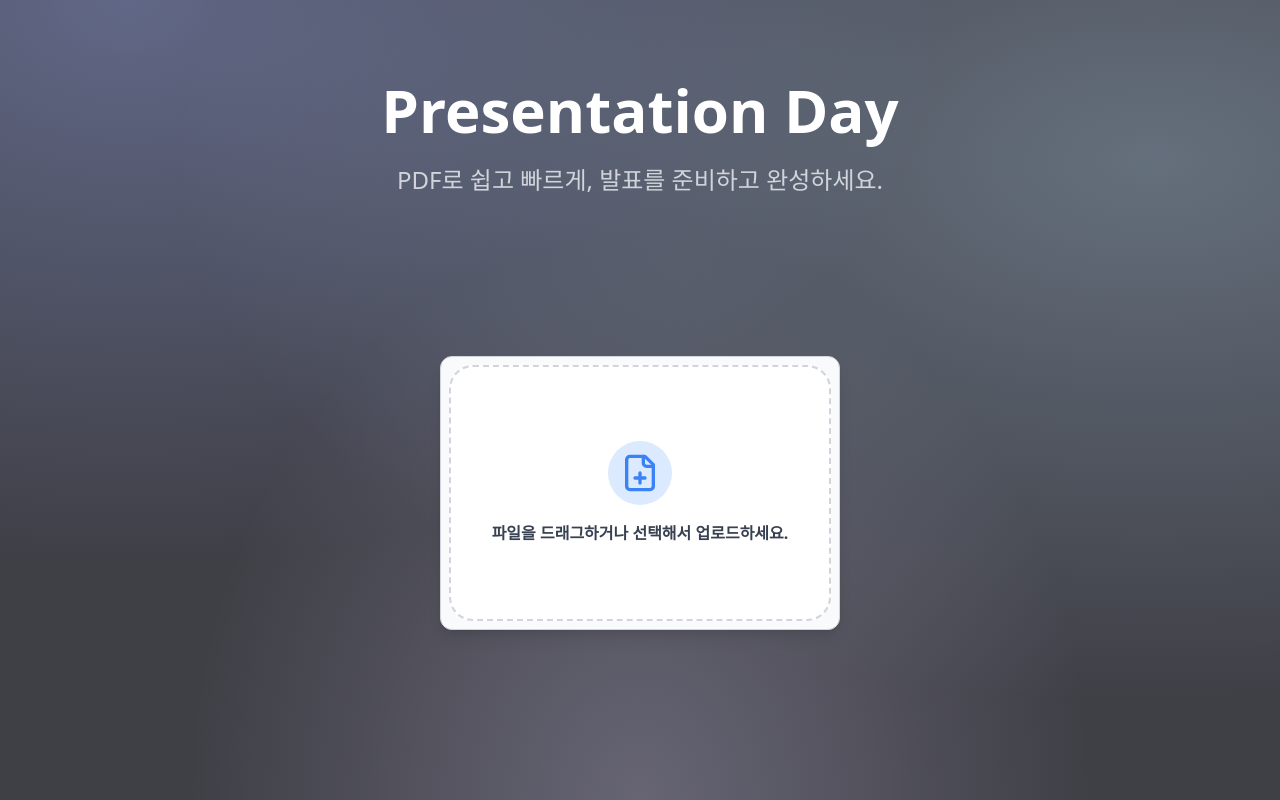
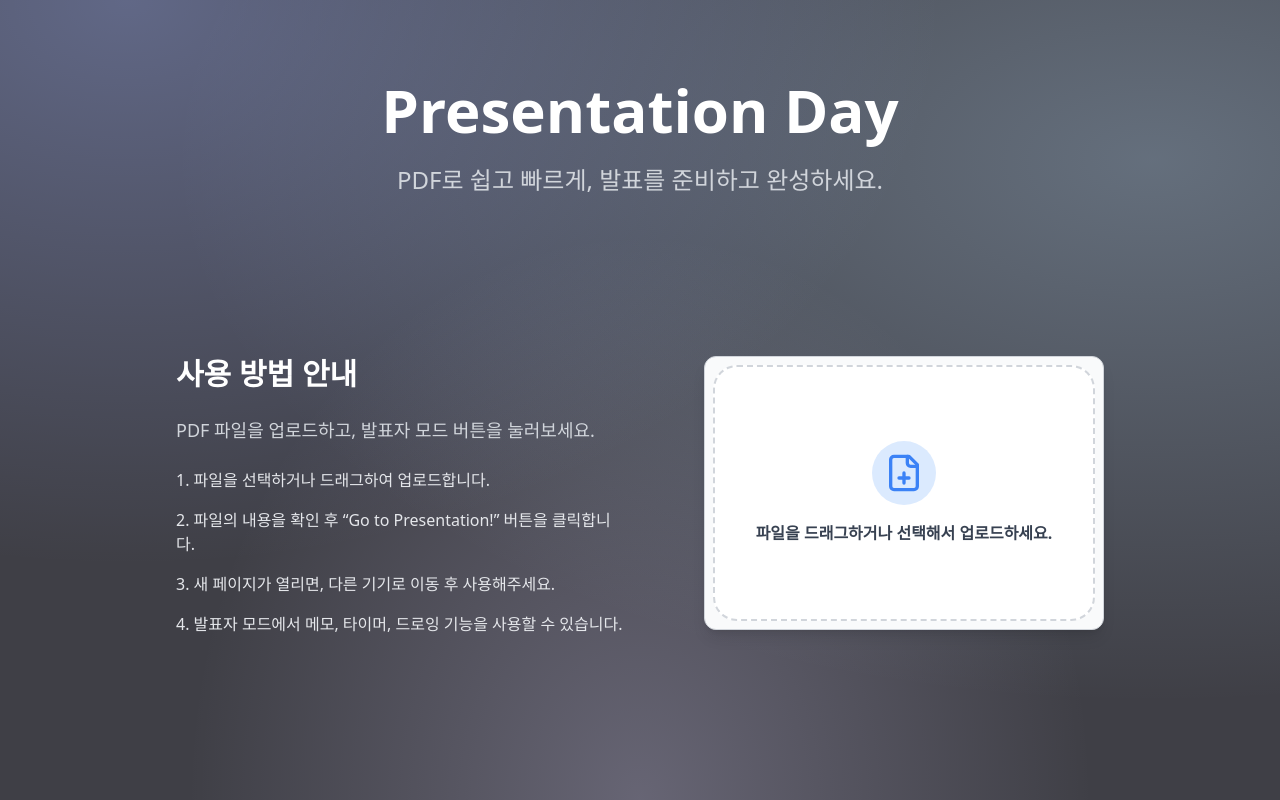
Before and after one commit to josuk0212/Presentation-Day, a React (Vite) app: page / in a window 1280 px wide. Built offline with nearby package versions, Linux system fonts and the light colour scheme.

Commit message:
feat: 사용 방법 안내 문구 추가

```diff
--- a/src/components/HomePage/Home.jsx
+++ b/src/components/HomePage/Home.jsx
@@ -68,8 +68,29 @@ function Home() {
           PDF로 쉽고 빠르게, 발표를 준비하고 완성하세요.
         </p>
       </div>
+
       {isModal && <Modal setIsModal={setIsModal} />}
-      <div className="flex justify-center items-start gap-10 px-4 py-20">
+
+      <div className="flex justify-center items-start gap-20 px-4 py-20">
+        {!pdfUrl && (
+          <div className="max-w-md text-white space-y-6">
+            <h2 className="text-3xl font-bold">사용 방법 안내</h2>
+            <p className="text-lg text-gray-300">
+              PDF 파일을 업로드하고, 발표자 모드 버튼을 눌러보세요.
+            </p>
+            <ol className="list-decimal list-inside space-y-4 text-base text-gray-200">
+              <li>파일을 선택하거나 드래그하여 업로드합니다.</li>
+              <li>
+                파일의 내용을 확인 후 “Go to Presentation!” 버튼을 클릭합니다.
+              </li>
+              <li>새 페이지가 열리면, 다른 기기로 이동 후 사용해주세요.</li>
+              <li>
+                발표자 모드에서 메모, 타이머, 드로잉 기능을 사용할 수 있습니다.
+              </li>
+            </ol>
+          </div>
+        )}
+        <div className="flex items-start gap-4">
           {pdfUrl && (
             <div className="flex-1 bg-third border border-[#d1d5db] rounded-xl shadow-lg p-10 min-w-0">
               <DocumentViewer pdfUrl={pdfUrl} />
@@ -86,6 +107,7 @@ function Home() {
           </div>
         </div>
       </div>
+    </div>
   );
 }
 
```
Lines whose indentation alone changed are shown as unchanged.
